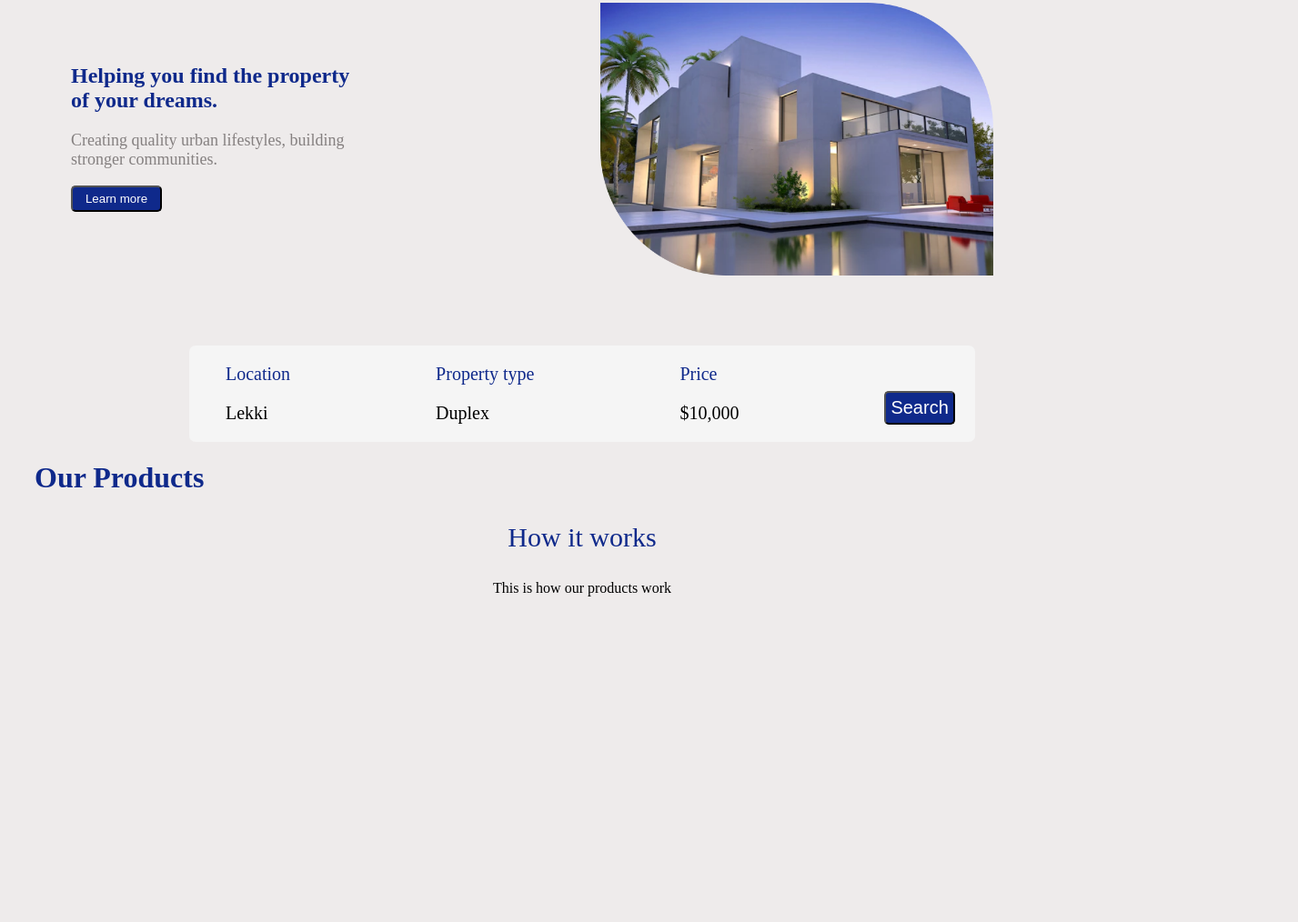
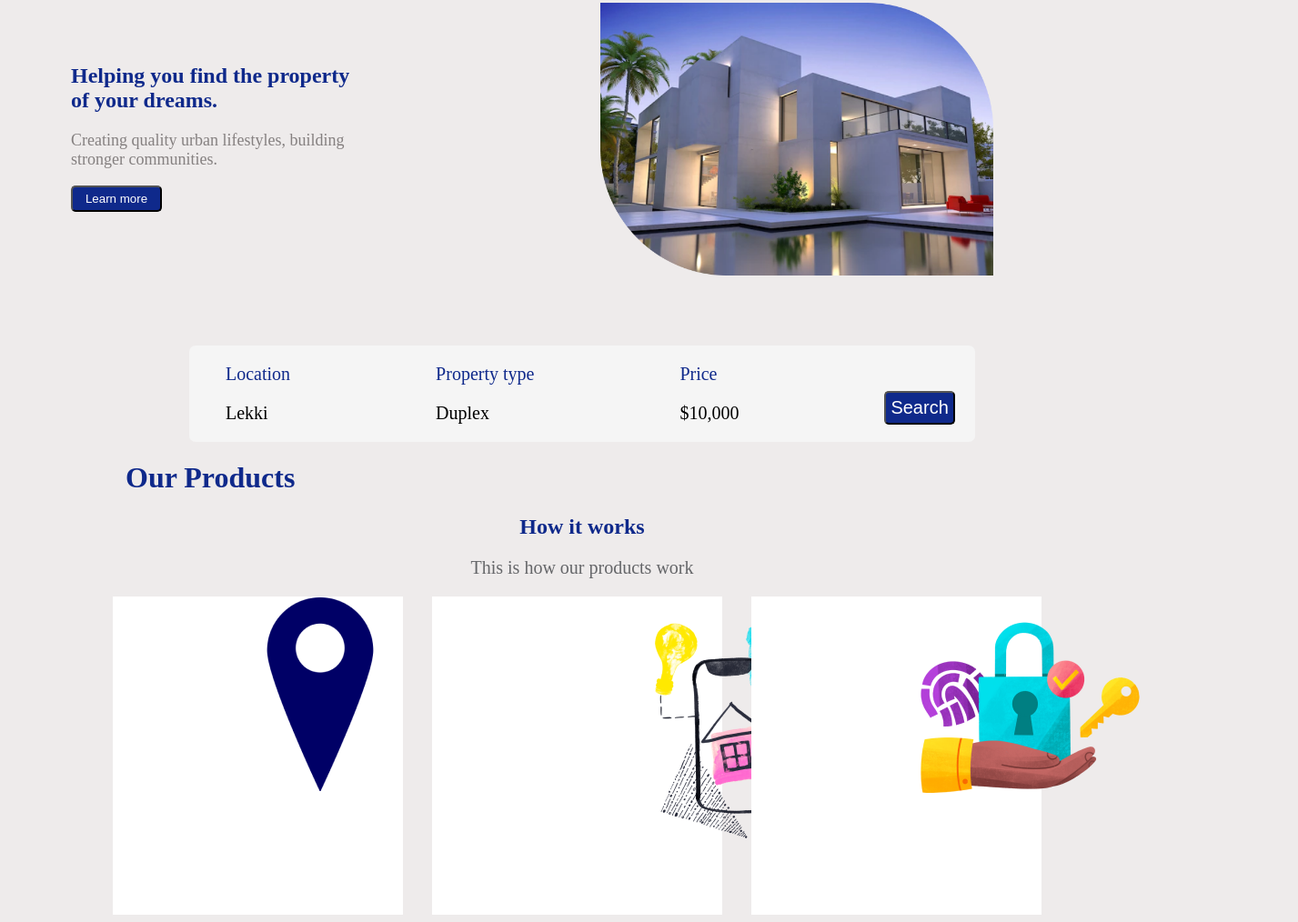
Before and after one commit to Maureenkamau03/Villie-s_estate, a plain HTML site: page index.html in a window 1280 px wide. Shown: the part 110-1124 px from the top of the page at 91% size, 1427 px wide, since content can reach past the window. Before the commit the page ends 800 px from the top, so only its background shows below. Drawn offline with Linux system fonts and the light colour scheme.

Commit message:
adding images

```diff
--- a/assets/css/styles.css
+++ b/assets/css/styles.css
@@ -135,6 +135,9 @@ section {
     color: #0F298B;
 }
 
+.products{
+    margin: 0 100px;
+}
 .products h1{
     color: #0F298B;
     padding-left: 30px;
@@ -143,7 +146,31 @@ section {
 .functionality{
     text-align: center;
 }
+.functionality h2{
+    color: #0F298B;
+}
 .functionality .func-text{
-    color: #0F298B;
-    font-size: 30px;
+    color: #656669;
+    font-size: 20px;
 }
+
+.how-it-works{
+    margin: 0 100px;
+    display:flex;
+    gap:2 em;
+
+}
+
+.how-it-works section{
+    float: left;
+    background-color: white;
+    width: 30%;
+    height: 350px;
+    margin: 0 1.5%;
+    text-align: center;
+    align-items: center;
+}
+
+.how-it-works section img{
+    padding: 0 50%;
+}
--- a/index.html
+++ b/index.html
@@ -85,8 +85,21 @@
 
 
     <div class="functionality">
-        <div class="func-text"><p>How it works</p></div>
-            <p>This is how our products work</p></div>
+        <h2>How it works</h2>
+        <div class="func-text"><p>This is how our products work</p></div></div>
+
+
+    <div class="how-it-works">
+        <section>
+            <img src="/assets/images/address mark.png" alt="address mark">
+        </section>
+        <section>
+            <img src="/assets/images/Smart house.png" alt="smart house">
+        </section>
+        <section>
+            <img src="/assets/images/Secure data protection with fingerprint and lock.png" alt="data protection">
+        </section>
+    </div>
 
 
 
```
